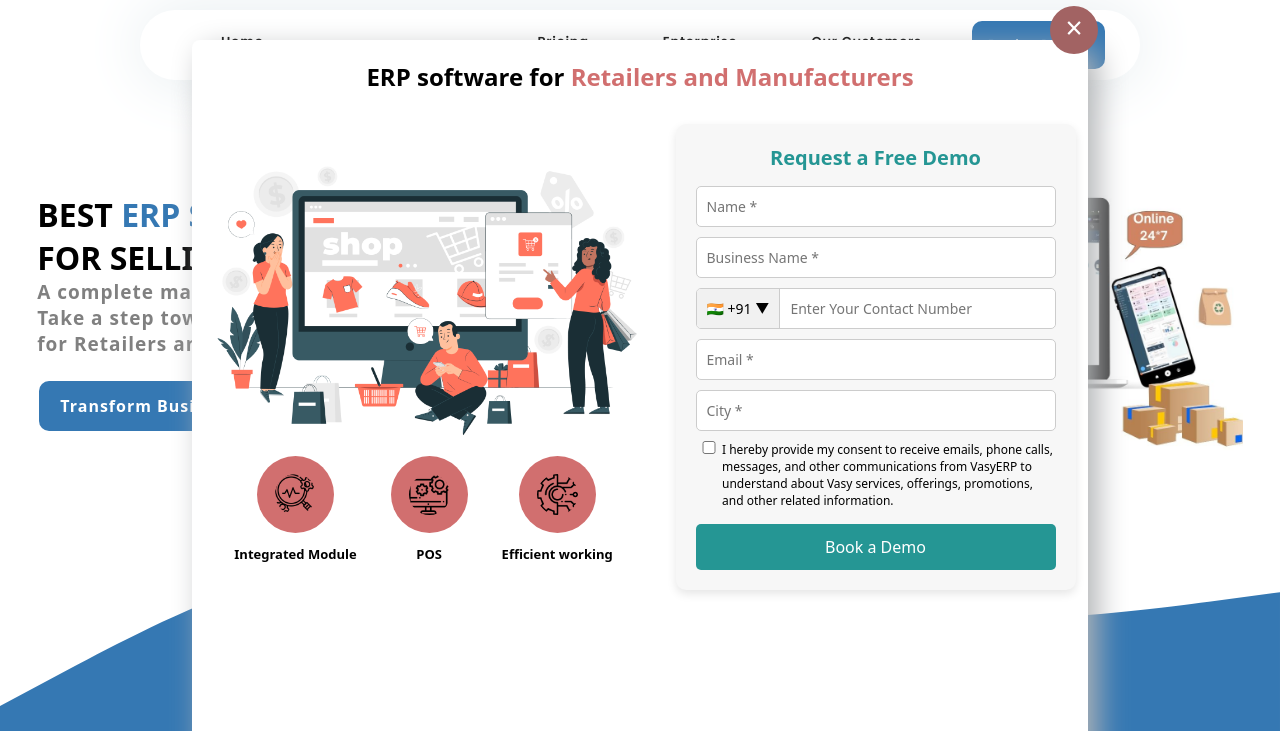
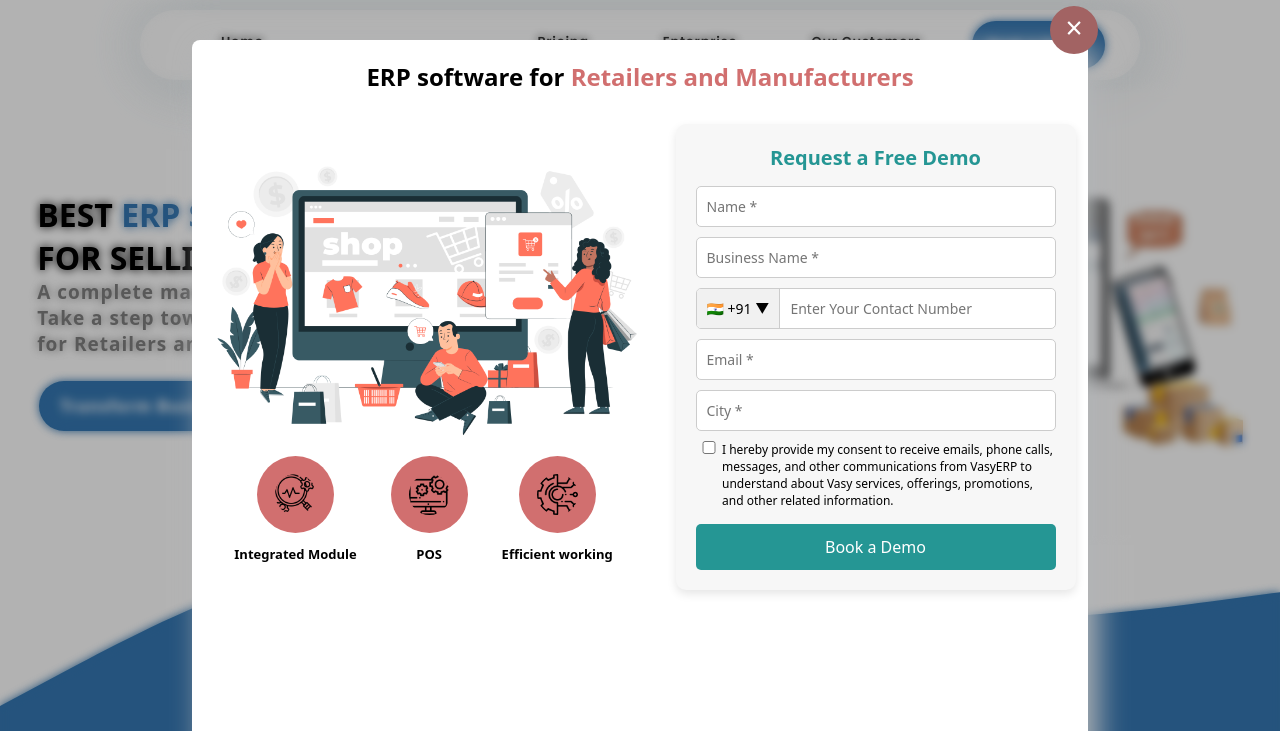
Before and after one commit to saumya-2511/Dukaandari, a plain HTML site: page index.html in a window 1280 px wide. Both pictures are taken after a click on the button "Transform Business". Shown: the top 731 px of the page. Drawn offline with nearby package versions, Linux system fonts and the light colour scheme; a web font is replaced by a local one.

Commit message:
popup blur

```diff
--- a/index.html
+++ b/index.html
@@ -36,7 +36,8 @@
 
     <!-- form starts here  -->
 
-    <div class="overlay" id="overlay"></div> <!-- This will be used for blurring the background -->
+    <div class="overlay" id="overlay" onclick="togglePopup()"></div>
+    <!-- This will be used for blurring the background -->
 
     <div class="popup" id="popup-1">
         <button id="close" onclick="togglePopup()">&times;</button>
@@ -68,11 +69,7 @@
 
                         <div class="phone-input">
                             <span class="flag">🇮🇳 +91 ▼</span>
-                  <input
-                    type="tel"
-                    placeholder="Enter Your Contact Number"
-                    required
-                  />
+                            <input type="tel" placeholder="Enter Your Contact Number" required />
                         </div>
 
                         <input type="email" placeholder="Email *" required />
@@ -140,7 +137,7 @@
                 Take a step towards an innovative billing system
                 <br> for Retailers and Manufacturers
             </p>
-            <button class="accent-link btn">Transform Business</button>
+            <button class="accent-link btn" onclick="togglePopup()">Transform Business</button>
 
         </div>
         <div><img src="/assests/Online 247.jpg" alt="image"></div>
@@ -198,11 +195,21 @@
 
 
         <div class="row">
-            <div class="card-box"><b>100+ </b> <p>Engineering Team</p></div>
-            <div class="card-box"><b>24*7</b> <p> Helping Desk</p></div>
-            <div class="card-box"><b>200+ </b> <p>Trusted Customers</p></div>
-            <div class="card-box"><b>200+ </b> <p>Successful Customizations</p></div>
-            <div class="card-box"><b>5+ </b> <p>Industries Serve</p></div>
+            <div class="card-box"><b>100+ </b>
+                <p>Engineering Team</p>
+            </div>
+            <div class="card-box"><b>24*7</b>
+                <p> Helping Desk</p>
+            </div>
+            <div class="card-box"><b>200+ </b>
+                <p>Trusted Customers</p>
+            </div>
+            <div class="card-box"><b>200+ </b>
+                <p>Successful Customizations</p>
+            </div>
+            <div class="card-box"><b>5+ </b>
+                <p>Industries Serve</p>
+            </div>
         </div>
 
 
@@ -419,7 +426,7 @@
             customizable features..
         </p>
 
-        <button>Book a demo!</button>
+        <button onclick="togglePopup()">Book a demo!</button>
     </div>
 
     <section class="mobile">
@@ -430,7 +437,7 @@
                 and monitor sales in real-time, all on the go. Stay in control of your business with a user-friendly
                 interface and instant accessibility anywhere, anytime."</p>
 
-            <button>Book a free Demo</button>
+            <button onclick="togglePopup()">Book a free Demo</button>
         </div>
         <div class="data">
             <img src="/assests/Untitled design (1).png" alt="image">
@@ -820,7 +827,7 @@
 
     <!-- form script  -->
 
-    <script>
+    <!-- <script>
         window.addEventListener("load", function () {
           setTimeout(function open(event) {
             document.querySelector(".popup").style.display = "block";
@@ -832,6 +839,25 @@
           document.querySelector(".popup").style.display = "none";
           document.querySelector(".overlay").classList.remove("active");
         });
+      </script> -->
+
+    <script>
+        function togglePopup() {
+            const popup = document.getElementById("popup-1");
+            const overlay = document.getElementById("overlay");
+            const body = document.body;
+
+            if (popup.style.display === "block") {
+                popup.style.display = "none";
+                overlay.style.display = "none";
+                body.classList.remove("popup-active"); // Allow scrolling
+            } else {
+                popup.style.display = "block";
+                overlay.style.display = "block";
+                body.classList.add("popup-active"); // Prevent scrolling
+            }
+        }
+
     </script>
 </body>
 
--- a/script.js
+++ b/script.js
@@ -172,7 +172,3 @@
 function togglePopup() {
   document.getElementById("popup-1").classList.toggle("active");
 }
-
-// function togglePopup() {
-//   document.getElementById("overlay").classList.toggle("active");
-// }
--- a/style.css
+++ b/style.css
@@ -58,7 +58,7 @@
   color: white;
   margin: 2px;
   padding: 14px 16px;
-  border-radius: 10px;
+  border-radius: 25px;
 }
 #open-sidebar-button {
   display: none;
@@ -1076,18 +1076,21 @@
 
 /* Background overlay */
 .overlay {
+  display: none; /* Initially hidden */
   position: fixed;
   top: 0;
   left: 0;
   width: 100%;
   height: 100%;
-  background: rgba(0, 0, 0, 0.7); /* Dark overlay */
-  backdrop-filter: blur(5px); /* Blur effect */
-  z-index: -1; /* Keep it behind the content */
-  opacity: 0;
-  transition: opacity 0.3s ease;
-  /* display: none; */
+  background: rgba(0, 0, 0, 0.3); /* Semi-transparent black */
+  backdrop-filter: blur(5px); /* Apply blur effect */
+  z-index: 10; /* Below popup but above content */
 }
+
+/* To prevent scrolling when popup is active */
+/* body.popup-active {
+  overflow: hidden;
+} */
 
 /* When active, make the overlay visible */
 .overlay.active {
```
Lines whose indentation alone changed are shown as unchanged.
